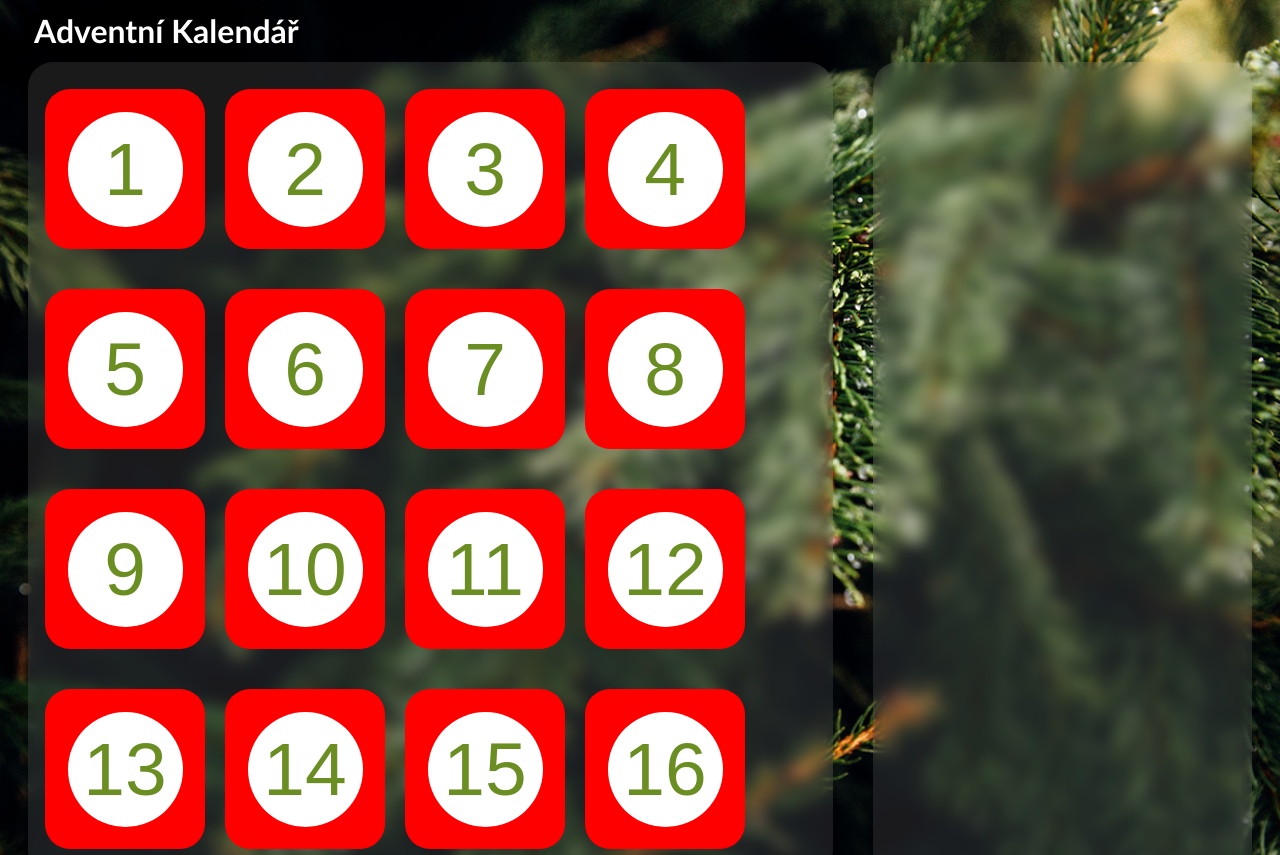
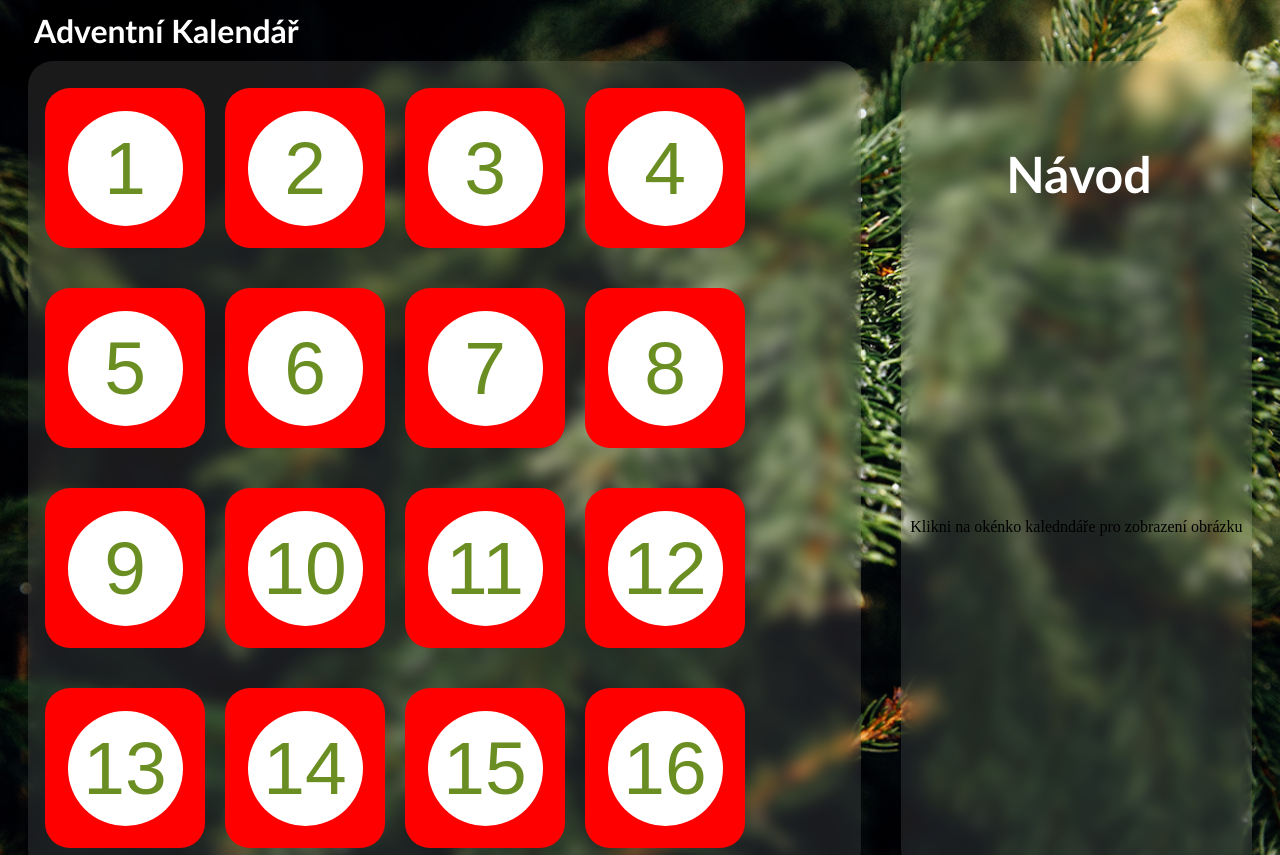
Before and after one commit to Matej-Kovar/advent-calendar, a plain HTML site: page index.html in a window 1280 px wide. Shown: the top 855 px of the page. Drawn offline with Linux system fonts and the light colour scheme.

Commit message:
image box

```diff
--- a/calendar.css
+++ b/calendar.css
@@ -5,7 +5,7 @@ background-size: cover;
 }
 #flex{
     display: flex;
-    width: clamp(360px, 65vw, 65vw);
+    width: clamp(360px, 68vw, 68vw);
     height: clamp(800px, calc(100vh - 80px - 10px - 15px), calc(100vh - 80px - 10px - 15px));
     flex-wrap: wrap;
     margin-left: 20px;
@@ -19,7 +19,7 @@ background-size: cover;
 }
 #present{
     display: flex;
-    width: clamp(360px, 30vw, 30vw);
+    width: 28vw;
     height: clamp(800px, calc(100vh - 80px - 10px - 15px), calc(100vh - 80px - 10px - 15px));
     flex-wrap: wrap;
     margin-left: 20px;
@@ -30,13 +30,14 @@ background-size: cover;
     border-color: transparent;
     border-width: 7.5px;
     border-radius: 25px;
+    justify-content: center;
 }
 article{
     display: flex;
     flex-wrap: nowrap;
 }
 h1{
-    height: 40px;
+    height: auto;
     width: max-content;
     background-color: transparent;
     backdrop-filter: blur(8px);
@@ -47,6 +48,22 @@ h1{
     margin-top: 10px;
     padding-left: 5px;
     font-family:'Gill Sans', 'Gill Sans MT', Calibri, 'Trebuchet MS', sans-serif;
+    border-color: transparent;
+    border-style: solid;
+    border-width: 1px;
+    border-radius: 15px;
+}
+h2{
+    height: 30px;
+    width: max-content;
+    color: white;
+    margin-left: 20px;
+    margin-right: 20px;
+    margin-bottom: 10px;
+    margin-top: 75px;
+    padding-left: 5px;
+    font-family:'Gill Sans', 'Gill Sans MT', Calibri, 'Trebuchet MS', sans-serif;
+    font-size: 50px;
     border-color: transparent;
     border-style: solid;
     border-width: 1px;
@@ -79,7 +96,7 @@ a:hover{
     animation-duration: 500ms;
     background-color: rgb(214, 0, 0);
 }
-p{
+a p{
     color:olivedrab;
     background-color: white;
     border-radius: 58px;
--- a/index.html
+++ b/index.html
@@ -36,7 +36,8 @@
             <a href="./index.html"><p>24</p></a>
         </section>
         <section id="present">
-
+            <h2>Návod</h2>
+            <p>Klikni na okénko kaledndáře pro zobrazení obrázku</p>
         </section>
     </article>
 </body>
```
